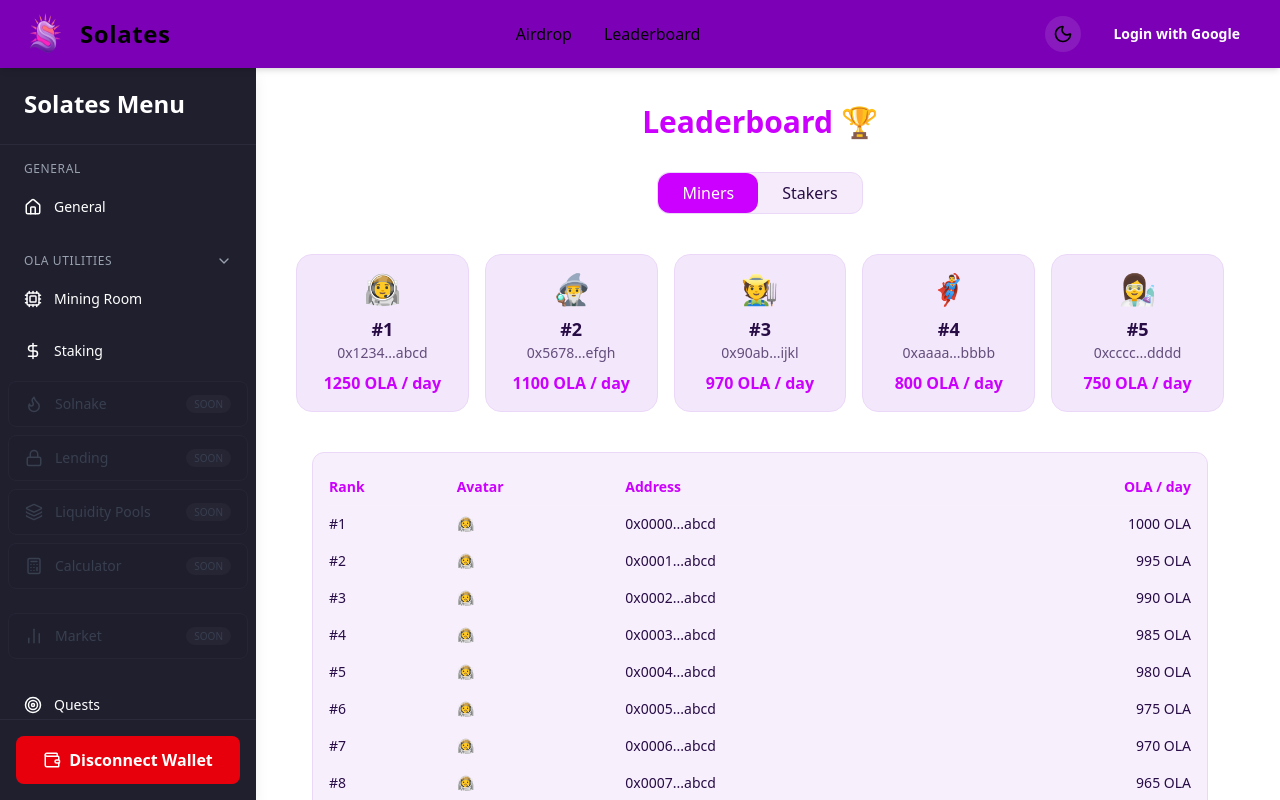
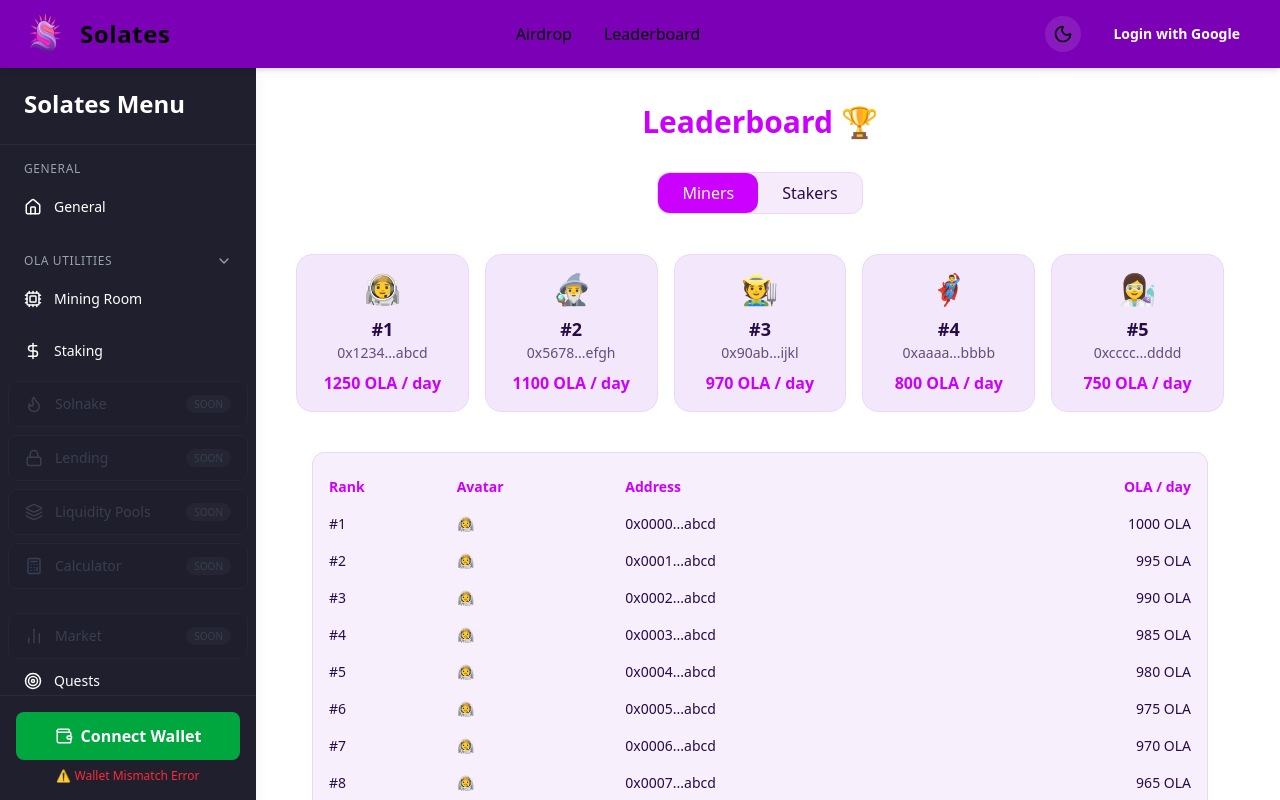
Before and after one commit to bioxim/solates-mining, a React (Vite) app: page /leaderboard in a window 1280 px wide. Both pictures are taken after a click on the button "Connect Wallet". Shown: the top 800 px of the page. Built offline with nearby package versions, Linux system fonts and the light colour scheme.

Commit message:
Login/Logout w/wallet

```diff
--- a/src/App.tsx
+++ b/src/App.tsx
@@ -14,8 +14,11 @@ import Quests from "./pages/Quests";
 import Staking from "./pages/Staking";
 import MiningRoom from "./pages/MinigRoom";
 
+import { WalletProvider } from "./wallet/WalletProvider";
+
 export default function App() {
   return (
+    <WalletProvider>
       <Router>
         <div className="flex flex-col min-h-screen">
           <Navbar />
@@ -49,5 +52,6 @@ export default function App() {
           <Footer />
         </div>
       </Router>
+    </WalletProvider>
   );
 }
--- a/src/components/layout/Sidebar.tsx
+++ b/src/components/layout/Sidebar.tsx
@@ -17,13 +17,15 @@ import {
 
 import { useNavigate, useLocation } from "react-router-dom";
 import { useState } from "react";
+import { useWallet } from "../../wallet/useWallet"; // <-- IMPORTANTE
 
 export default function Sidebar() {
   const navigate = useNavigate();
   const location = useLocation();
 
-  const [walletConnected, setWalletConnected] = useState(false);
-  const [showUtilities, setShowUtilities] = useState(true); // CATEGORÍA COLAPSABLE
+  const { connected, address, connect, disconnect, error } = useWallet(); // <-- ESTADO REAL
+
+  const [showUtilities, setShowUtilities] = useState(true);
 
   const mainLinks = [
     { name: "General", href: "/dashboard", icon: <Home size={18} />, soon: false },
@@ -43,10 +45,6 @@ export default function Sidebar() {
     { name: "Quests", href: "/quests", icon: <Target size={18} />, soon: false },
     { name: "Leaderboard", href: "/leaderboard", icon: <Trophy size={18} />, soon: false },
   ];
-
-  const handleWallet = () => {
-    setWalletConnected(!walletConnected);
-  };
 
   const linkBaseStyle =
     "flex items-center gap-3 w-full px-4 py-3 text-sm font-medium rounded-lg transition";
@@ -74,9 +72,7 @@ export default function Sidebar() {
       <button
         key={link.name}
         onClick={() => navigate(link.href)}
-        className={`${linkBaseStyle} ${
-          active ? "bg-[#3b3b5a]" : "hover:bg-[#2a2a3a]"
-        }`}
+        className={`${linkBaseStyle} ${active ? "bg-[#3b3b5a]" : "hover:bg-[#2a2a3a]"}`}
       >
         {link.icon}
         <span>{link.name}</span>
@@ -98,7 +94,7 @@ export default function Sidebar() {
           {mainLinks.map(renderLink)}
         </div>
 
-        {/* UTILITIES (COLAPSABLE) */}
+        {/* UTILITIES */}
         <div className="mt-2">
           <div
             className="flex items-center justify-between px-4 cursor-pointer text-xs text-gray-400 uppercase tracking-wider"
@@ -119,27 +115,44 @@ export default function Sidebar() {
           </div>
         </div>
 
-        {/* MARKET */}
+        {/* MARKET + QUESTS + LEADERBOARD */}
         <div className="mt-2">
-          {extraLinks.slice(0, 1).map(renderLink)}
-        </div>
-
-        {/* QUESTS */}
-        <div className="mt-2">
-          {extraLinks.slice(1).map(renderLink)}
+          {extraLinks.map(renderLink)}
         </div>
       </nav>
 
       {/* WALLET BUTTON */}
       <div className="mt-auto p-4 border-t border-[#2a2a3a]">
         <button
-          onClick={handleWallet}
+          onClick={connected ? disconnect : connect}
           className={`w-full flex items-center justify-center gap-2 px-4 py-3 rounded-lg font-bold
-                     ${walletConnected ? "bg-red-600 hover:bg-red-700" : "bg-green-600 hover:bg-green-700"}`}
+                     ${connected ? "bg-red-600 hover:bg-red-700" : "bg-green-600 hover:bg-green-700"}`}
         >
           <Wallet size={18} />
-          {walletConnected ? "Disconnect Wallet" : "Connect Wallet"}
+          {connected ? "Disconnect Wallet" : "Connect Wallet"}
         </button>
+
+        {/* Mostrar la wallet conectada */}
+        {connected && (
+          <p className="text-gray-400 text-xs mt-2 break-all text-center">
+            {address}
+          </p>
+        )}
+
+        {/* Mostrar mensaje de error */}
+        {error && (
+          <div className="relative flex justify-center mt-2 group">
+            <span className="text-red-500 text-xs cursor-pointer">⚠ Wallet Mismatch Error</span>
+
+            <div
+              className="absolute bottom-6 bg-[#2a2a3a] text-gray-200 text-xs p-2 rounded-lg shadow-lg
+                        opacity-0 group-hover:opacity-100 transition-opacity pointer-events-none
+                        whitespace-normal break-all max-w-[200px]"
+            >
+              {error}
+            </div>
+          </div>
+        )}
       </div>
     </aside>
   );
--- a/src/wallet/ConnectWalletButton.tsx
+++ b/src/wallet/ConnectWalletButton.tsx
@@ -0,0 +1,25 @@
+import { useWallet } from "./useWallet";
+import { Wallet } from "lucide-react";
+
+export default function ConnectWalletButton() {
+  const { connected, connect, disconnect, error } = useWallet();
+
+  return (
+    <div className="px-4 mb-6 mt-auto flex flex-col gap-2">
+      <button
+        onClick={connected ? disconnect : connect}
+        className="flex items-center justify-center gap-2 px-4 py-3
+                   bg-[#3b3b5a] hover:bg-[#2a2a3a] transition rounded-lg text-sm"
+      >
+        <Wallet size={18} />
+        {connected ? "Disconnect" : "Connect Wallet"}
+      </button>
+
+      {error && (
+        <p className="text-red-400 text-xs text-center mt-1">
+          {error}
+        </p>
+      )}
+    </div>
+  );
+}
--- a/src/wallet/WalletProvider.tsx
+++ b/src/wallet/WalletProvider.tsx
@@ -0,0 +1,98 @@
+/* eslint-disable react-refresh/only-export-components */
+/* eslint-disable @typescript-eslint/no-explicit-any */
+import { createContext, useContext, useState, type ReactNode } from "react";
+import { doc, getDoc } from "firebase/firestore";
+import { auth, db } from "../firebase";
+
+type WalletContextType = {
+  address: string | null;
+  connected: boolean;
+  connect: () => Promise<void>;
+  disconnect: () => void;
+  error: string | null;
+};
+
+const WalletContext = createContext<WalletContextType | undefined>(undefined);
+
+export function WalletProvider({ children }: { children: ReactNode }) {
+  const [address, setAddress] = useState<string | null>(null);
+  const [error, setError] = useState<string | null>(null);
+
+  async function connect() {
+    try {
+      setError(null);
+
+      const provider = (window as any).solana;
+      if (!provider) {
+        setError("Phantom wallet not found. Please install it.");
+        return;
+      }
+
+      // 1) Conectar phantom
+      const resp = await provider.connect();
+      const phantomAddress = resp.publicKey.toString();
+
+      // 2) Verificar usuario logueado
+      const user = auth.currentUser;
+      if (!user) {
+        setError("You must be logged in to link a wallet.");
+        provider.disconnect();
+        return;
+      }
+
+      // 3) Buscar en Firestore el usuario y su wallet guardada
+      const ref = doc(db, "users", user.uid);
+      const snap = await getDoc(ref);
+
+      if (!snap.exists()) {
+        setError("User not found in database.");
+        provider.disconnect();
+        return;
+      }
+
+      const savedWallet = snap.get("wallet");
+
+      // 4) Validar si coincide
+      if (savedWallet && savedWallet !== phantomAddress) {
+        setError(
+          `Invalid wallet. Expected ${savedWallet}, but detected ${phantomAddress}.`
+        );
+        provider.disconnect();
+        return;
+      }
+
+      // 5) Todo OK → conectar
+      setAddress(phantomAddress);
+
+    } catch (err) {
+      console.error("Wallet connection error:", err);
+      setError("Failed to connect wallet.");
+    }
+  }
+
+  function disconnect() {
+    const provider = (window as any).solana;
+    provider?.disconnect?.();
+    setAddress(null);
+  }
+
+  return (
+    <WalletContext.Provider
+      value={{
+        address,
+        connected: !!address,
+        connect,
+        disconnect,
+        error,
+      }}
+    >
+      {children}
+    </WalletContext.Provider>
+  );
+}
+
+export function useWalletContext() {
+  const ctx = useContext(WalletContext);
+  if (!ctx) throw new Error("useWalletContext must be used inside WalletProvider");
+  return ctx;
+}
--- /dev/null
+++ b/src/wallet/useWallet.ts
@@ -0,0 +1,13 @@
+import { useWalletContext } from "./WalletProvider";
+
+export function useWallet() {
+  const { address, connected, connect, disconnect, error } = useWalletContext();
+
+  return {
+    address,
+    connected,
+    connect,
+    disconnect,
+    error,
+  };
+}
```
Lines whose indentation alone changed are shown as unchanged.
